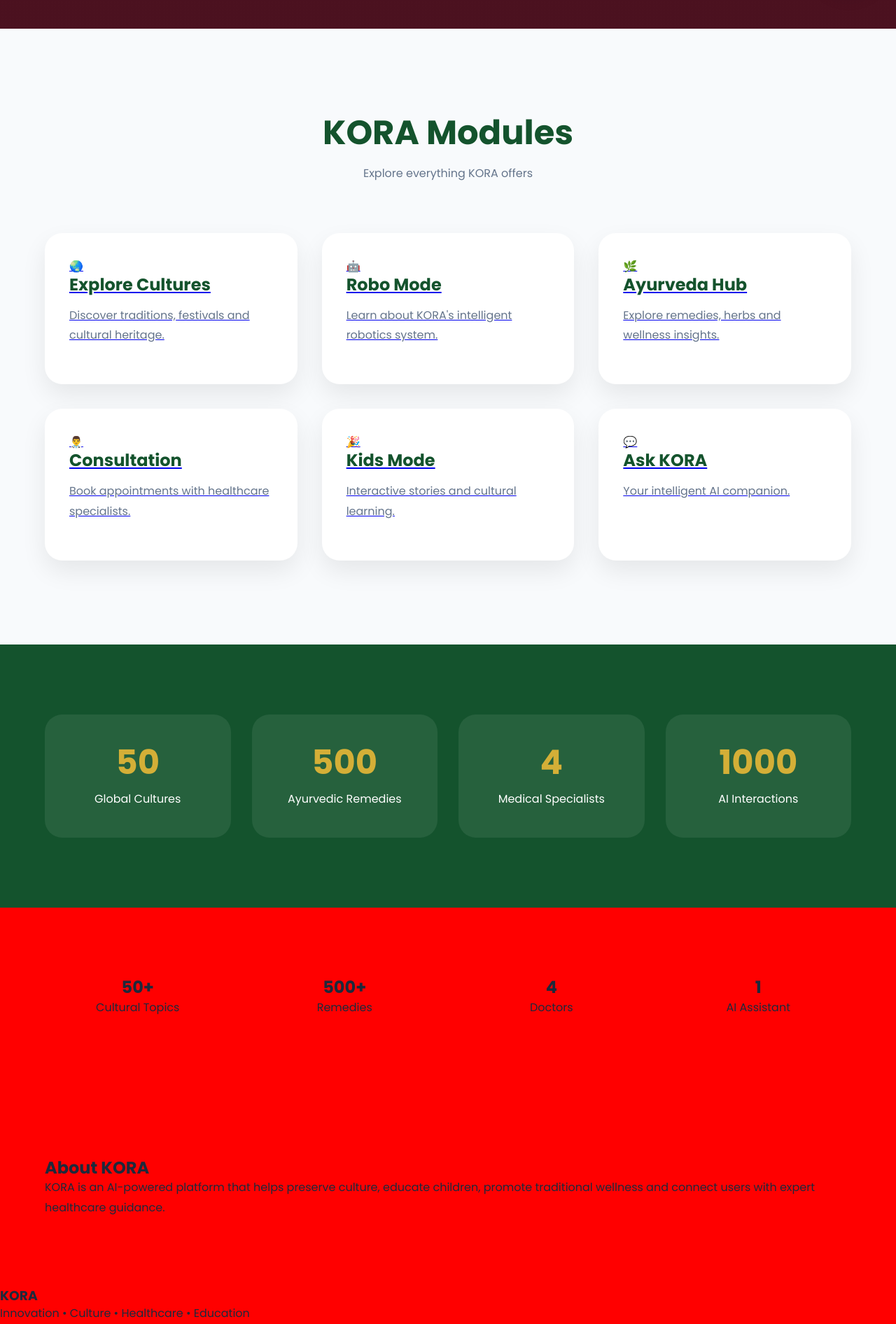
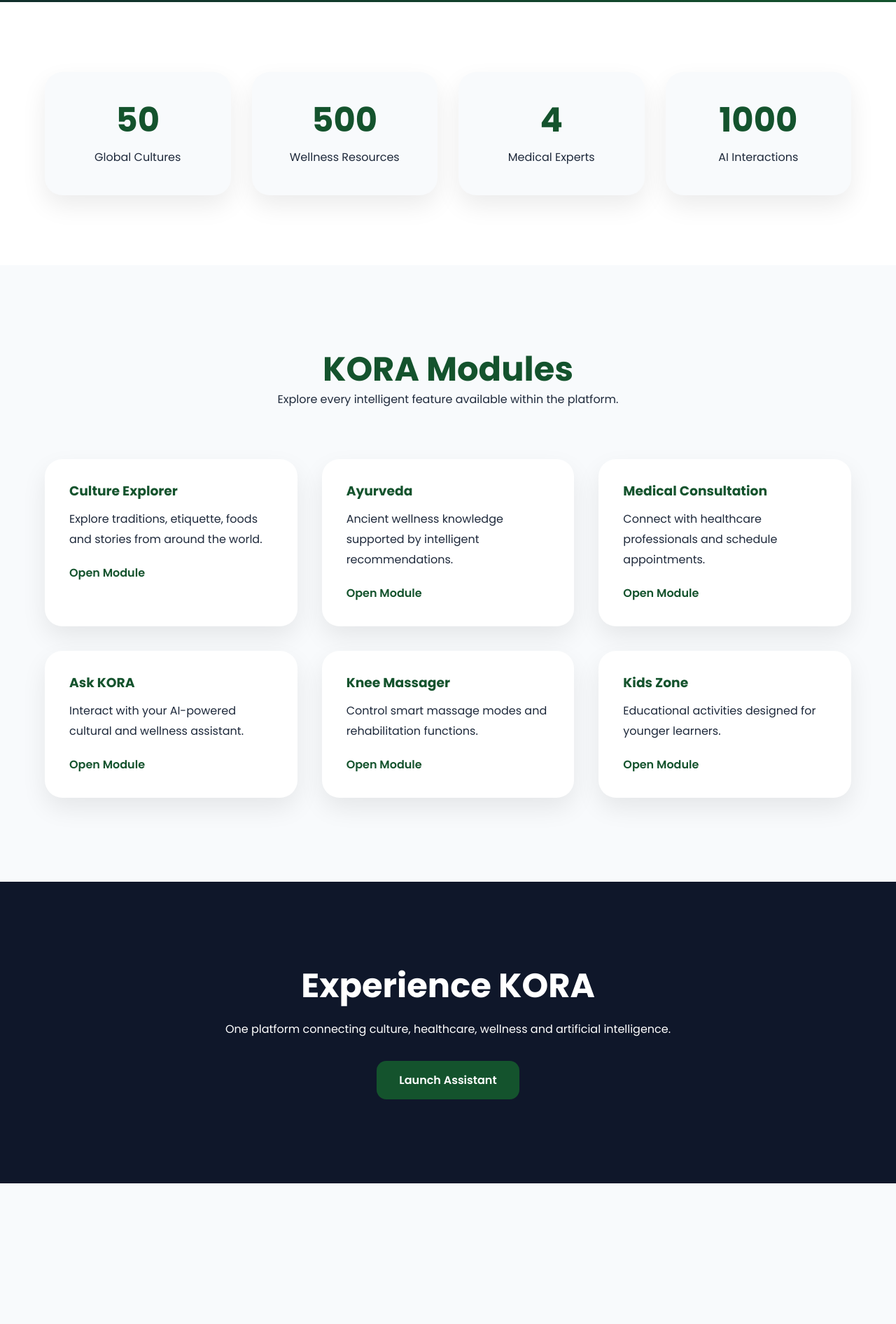
Before and after one commit to ravikumaravilash/KoraBrain3, a website: page home.html in a window 1280 px wide. Shown: the part 797-2689 px from the top of the page at 70% size. After the commit the page ends 2488 px from the top, so only its background shows below. Drawn offline with Linux system fonts and the light colour scheme.

Commit message:
Backup before new home page

```diff
--- a/css/home.css
+++ b/css/home.css
@@ -1,22 +1,13 @@
-/* ==========================
-   KORA HOME PAGE
-========================== */
-body{
-    background:red !important;
-}
 .hero{
 
 min-height:100vh;
 
 background:
 linear-gradient(
-rgba(15,23,42,.75),
-rgba(15,23,42,.75)
-),
-url("../images/home-bg.jpg");
-
-background-size:cover;
-background-position:center;
+135deg,
+#0F172A,
+#14532D
+);
 
 display:flex;
 justify-content:center;
@@ -37,7 +28,7 @@ max-width:1000px;
 
 .hero h1{
 
-font-size:4.5rem;
+font-size:5rem;
 margin-bottom:25px;
 
 }
@@ -46,6 +37,7 @@ margin-bottom:25px;
 
 font-size:1.2rem;
 line-height:1.9;
+
 max-width:800px;
 margin:auto;
 
@@ -58,7 +50,52 @@ margin-top:40px;
 display:flex;
 justify-content:center;
 gap:20px;
+
 flex-wrap:wrap;
+
+}
+
+.stats-section{
+
+background:white;
+
+padding:100px 0;
+
+}
+
+.stats-grid{
+
+display:grid;
+
+grid-template-columns:
+repeat(auto-fit,minmax(250px,1fr));
+
+gap:30px;
+
+}
+
+.stats-box{
+
+text-align:center;
+
+padding:40px;
+
+border-radius:25px;
+
+background:#F8FAFC;
+
+box-shadow:
+0 15px 35px rgba(0,0,0,.08);
+
+}
+
+.stats-box h2{
+
+font-size:3rem;
+
+color:#14532D;
+
+margin-bottom:10px;
 
 }
 
@@ -66,13 +103,12 @@ flex-wrap:wrap;
 
 padding:120px 0;
 
-background:#F8FAFC;
-
 }
 
 .section-title{
 
 text-align:center;
+
 margin-bottom:70px;
 
 }
@@ -80,14 +116,8 @@ margin-bottom:70px;
 .section-title h2{
 
 font-size:3rem;
+
 color:#14532D;
-
-}
-
-.section-title p{
-
-margin-top:15px;
-color:#64748B;
 
 }
 
@@ -119,7 +149,8 @@ transition:.4s;
 
 .feature-card:hover{
 
-transform:translateY(-10px);
+transform:
+translateY(-10px);
 
 }
 
@@ -129,16 +160,13 @@ margin-bottom:15px;
 
 color:#14532D;
 
-font-size:1.5rem;
-
 }
 
 .feature-card p{
 
+margin-bottom:20px;
+
 line-height:1.8;
-color:#64748B;
-
-margin-bottom:20px;
 
 }
 
@@ -149,50 +177,6 @@ text-decoration:none;
 font-weight:600;
 
 color:#14532D;
-
-}
-
-.stats-section{
-
-background:#14532D;
-
-padding:100px 0;
-
-color:white;
-
-}
-
-.stats-grid{
-
-display:grid;
-
-grid-template-columns:
-repeat(auto-fit,minmax(250px,1fr));
-
-gap:30px;
-
-text-align:center;
-
-}
-
-.stats-box{
-
-padding:40px;
-
-background:
-rgba(255,255,255,.08);
-
-border-radius:25px;
-
-}
-
-.stats-box h2{
-
-font-size:3rem;
-
-color:#D4AF37;
-
-margin-bottom:10px;
 
 }
 
@@ -222,9 +206,9 @@ max-width:700px;
 
 margin:auto;
 
-line-height:1.9;
+line-height:1.8;
 
-margin-bottom:35px;
+margin-bottom:30px;
 
 }
 
@@ -236,10 +220,4 @@ font-size:3rem;
 
 }
 
-.section-title h2{
-
-font-size:2.2rem;
-
 }
-
-}
--- a/home.html
+++ b/home.html
@@ -1,6 +1,6 @@
 <!DOCTYPE html>
 <html lang="en">
-<h1 style="color:red;">TEST HOME PAGE</h1>
+
 <head>
 
 <meta charset="UTF-8">
@@ -10,8 +10,6 @@
 
 <link rel="stylesheet" href="css/global.css">
 <link rel="stylesheet" href="css/navbar.css">
-<link rel="stylesheet" href="css/chatbot.css">
-<link rel="stylesheet" href="css/animations.css">
 <link rel="stylesheet" href="css/home.css">
 
 </head>
@@ -21,18 +19,26 @@
 <nav class="navbar">
 
 <div class="logo">
- KORA
+<span>KORA</span>
+<small>AI Cultural & Wellness Platform</small>
 </div>
+
+<div class="menu-toggle">☰</div>
 
 <ul class="nav-links">
 
 <li><a href="home.html">Home</a></li>
-
-<li><a href="cultures.html">Cultures</a></li>
-
+<li><a href="cultures.html">Culture Explorer</a></li>
+<li><a href="robo.html">Robo Mode</a></li>
+<li><a href="mission.html">Mission</a></li>
+<li><a href="ask.html">Ask KORA</a></li>
 <li><a href="ayurveda.html">Ayurveda</a></li>
-
 <li><a href="consult.html">Consultation</a></li>
+<li><a href="oil.html">Oil Recommendation</a></li>
+<li><a href="remedies.html">Remedy Library</a></li>
+<li><a href="massager.html">Knee Massager</a></li>
+<li><a href="kids.html">Kids Zone</a></li>
+<li><a href="quiz.html">Knowledge Quiz</a></li>
 
 </ul>
 
@@ -42,33 +48,55 @@
 
 <div class="hero-content">
 
-<h1>
-Culture • Wellness • AI
-</h1>
+<h1>The Future of Culture, Wellness & AI</h1>
 
 <p>
-
-KORA combines cultural preservation,
-Ayurvedic wellness and artificial intelligence
+KORA combines cultural preservation, Ayurvedic knowledge,
+AI-powered healthcare assistance and educational experiences
 into one intelligent platform.
-
 </p>
 
 <div class="hero-buttons">
 
-<a href="cultures.html"
-class="hero-btn primary-btn">
-
-Explore Cultures
-
+<a href="cultures.html" class="btn btn-primary">
+Explore Platform
 </a>
 
-<a href="ask.html"
-class="hero-btn secondary-btn">
+<a href="mission.html" class="btn btn-secondary">
+Learn More
+</a>
 
-Ask KORA
+</div>
 
-</a>
+</div>
+
+</section>
+
+<section class="stats-section">
+
+<div class="container">
+
+<div class="stats-grid">
+
+<div class="stats-box">
+<h2 class="counter" data-target="50">0</h2>
+<p>Global Cultures</p>
+</div>
+
+<div class="stats-box">
+<h2 class="counter" data-target="500">0</h2>
+<p>Wellness Resources</p>
+</div>
+
+<div class="stats-box">
+<h2 class="counter" data-target="4">0</h2>
+<p>Medical Experts</p>
+</div>
+
+<div class="stats-box">
+<h2 class="counter" data-target="1000">0</h2>
+<p>AI Interactions</p>
+</div>
 
 </div>
 
@@ -84,113 +112,48 @@ Ask KORA
 
 <h2>KORA Modules</h2>
 
-<p>Explore everything KORA offers</p>
+<p>
+Explore every intelligent feature available within the platform.
+</p>
 
 </div>
 
 <div class="feature-grid">
 
-<a href="cultures.html" class="feature-card">
-
-<div class="feature-icon">🌏</div>
-
-<h3>Explore Cultures</h3>
-
-<p>
-Discover traditions, festivals and cultural heritage.
-</p>
-
-</a>
-
-<a href="robo.html" class="feature-card">
-
-<div class="feature-icon">🤖</div>
-
-<h3>Robo Mode</h3>
-
-<p>
-Learn about KORA's intelligent robotics system.
-</p>
-
-</a>
-
-<a href="ayurveda.html" class="feature-card">
-
-<div class="feature-icon">🌿</div>
-
-<h3>Ayurveda Hub</h3>
-
-<p>
-Explore remedies, herbs and wellness insights.
-</p>
-
-</a>
-
-<a href="consult.html" class="feature-card">
-
-<div class="feature-icon">👨‍⚕️</div>
-
-<h3>Consultation</h3>
-
-<p>
-Book appointments with healthcare specialists.
-</p>
-
-</a>
-
-<a href="kids.html" class="feature-card">
-
-<div class="feature-icon">🎉</div>
-
-<h3>Kids Mode</h3>
-
-<p>
-Interactive stories and cultural learning.
-</p>
-
-</a>
-
-<a href="ask.html" class="feature-card">
-
-<div class="feature-icon">💬</div>
-
-<h3>Ask KORA</h3>
-
-<p>
-Your intelligent AI companion.
-</p>
-
-</a>
-
+<div class="feature-card">
+<h3>Culture Explorer</h3>
+<p>Explore traditions, etiquette, foods and stories from around the world.</p>
+<a href="cultures.html">Open Module</a>
 </div>
 
+<div class="feature-card">
+<h3>Ayurveda</h3>
+<p>Ancient wellness knowledge supported by intelligent recommendations.</p>
+<a href="ayurveda.html">Open Module</a>
 </div>
 
-</section>
-<section class="stats-section">
-
-<div class="container">
-
-<div class="stats-grid">
-
-<div class="stats-box">
-<h2 class="counter" data-target="50">0</h2>
-<p>Global Cultures</p>
+<div class="feature-card">
+<h3>Medical Consultation</h3>
+<p>Connect with healthcare professionals and schedule appointments.</p>
+<a href="consult.html">Open Module</a>
 </div>
 
-<div class="stats-box">
-<h2 class="counter" data-target="500">0</h2>
-<p>Ayurvedic Remedies</p>
+<div class="feature-card">
+<h3>Ask KORA</h3>
+<p>Interact with your AI-powered cultural and wellness assistant.</p>
+<a href="ask.html">Open Module</a>
 </div>
 
-<div class="stats-box">
-<h2 class="counter" data-target="4">0</h2>
-<p>Medical Specialists</p>
+<div class="feature-card">
+<h3>Knee Massager</h3>
+<p>Control smart massage modes and rehabilitation functions.</p>
+<a href="massager.html">Open Module</a>
 </div>
 
-<div class="stats-box">
-<h2 class="counter" data-target="1000">0</h2>
-<p>AI Interactions</p>
+<div class="feature-card">
+<h3>Kids Zone</h3>
+<p>Educational activities designed for younger learners.</p>
+<a href="kids.html">Open Module</a>
 </div>
 
 </div>
@@ -199,34 +162,49 @@ Your intelligent AI companion.
 
 </section>
 
+<section class="cta">
+
+<h2>Experience KORA</h2>
+
+<p>
+One platform connecting culture, healthcare,
+wellness and artificial intelligence.
+</p>
+
+<a href="ask.html" class="btn btn-primary">
+Launch Assistant
+</a>
+
+</section>
+
 <script>
 
 const counters =
 document.querySelectorAll(".counter");
 
-counters.forEach(counter=>{
+counters.forEach(counter => {
 
-const updateCounter=()=>{
+const updateCounter = () => {
 
-const target=
+const target =
 +counter.getAttribute("data-target");
 
-const current=
+const current =
 +counter.innerText;
 
-const increment=
-target/100;
+const increment =
+target / 100;
 
-if(current<target){
+if(current < target){
 
-counter.innerText=
-Math.ceil(current+increment);
+counter.innerText =
+Math.ceil(current + increment);
 
 setTimeout(updateCounter,20);
 
 }else{
 
-counter.innerText=target;
+counter.innerText = target;
 
 }
 
@@ -236,91 +214,19 @@ updateCounter();
 
 });
 
+const toggle =
+document.querySelector(".menu-toggle");
+
+const nav =
+document.querySelector(".nav-links");
+
+toggle.addEventListener("click",()=>{
+
+nav.classList.toggle("show");
+
+});
+
 </script>
-
-
-<section class="stats">
-
-<div class="container">
-
-<div class="stats-grid">
-
-<div class="stat-card">
-
-<h2>50+</h2>
-
-<p>Cultural Topics</p>
-
-</div>
-
-<div class="stat-card">
-
-<h2>500+</h2>
-
-<p>Remedies</p>
-
-</div>
-
-<div class="stat-card">
-
-<h2>4</h2>
-
-<p>Doctors</p>
-
-</div>
-
-<div class="stat-card">
-
-<h2>1</h2>
-
-<p>AI Assistant</p>
-
-</div>
-
-</div>
-
-</div>
-
-</section>
-
-<section class="about">
-
-<div class="container">
-
-<div class="about-box">
-
-<h2>About KORA</h2>
-
-<p>
-
-KORA is an AI-powered platform that helps
-preserve culture, educate children,
-promote traditional wellness and connect
-users with expert healthcare guidance.
-
-</p>
-
-</div>
-
-</div>
-
-</section>
-
-<footer class="footer">
-
-<h3>KORA</h3>
-
-<p>
-Innovation • Culture • Healthcare • Education
-</p>
-
-</footer>
-
-<div class="chat-toggle">
-🤖
-</div>
-
-<script src="js/chatbot.js"></script>
 
 </body>
 </html>
```
